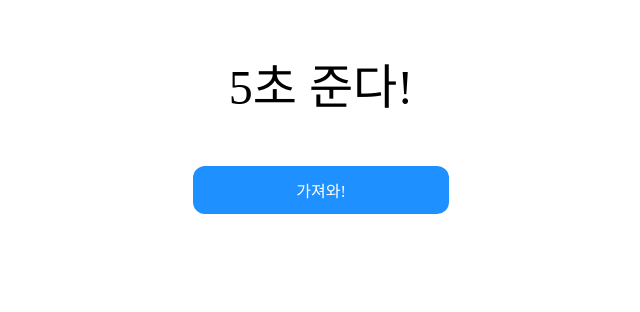
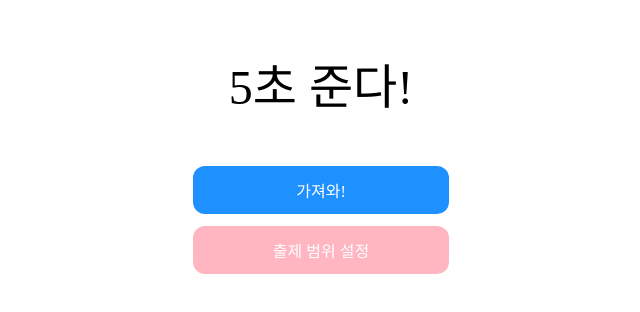
Before and after one commit to Gabul99/five-seconds, a React (Create React App) app: page / in a window 1280 px wide. Shown: the top 312 px of the page, without its empty margins (319-959 px from the left). Built offline with nearby package versions, Linux system fonts and the light colour scheme; a web font is replaced by a local one.

Commit message:
Make Modal for Setting

```diff
--- a/src/ui/main/MainPage.tsx
+++ b/src/ui/main/MainPage.tsx
@@ -1,6 +1,7 @@
 import React, {useState} from "react";
 import styled from "styled-components";
 import GamePlayPage from "../game/GamePlayPage";
+import TestSetModal from "./components/TestSetModal";
 
 const Container = styled.div`
   width: 100%;
@@ -40,8 +41,29 @@ const StartButton = styled.div`
   }
 `
 
+const SettingButton = styled.div`
+  width: 256px;
+  height: 48px;
+  background-color: lightpink;
+  border-radius: 12px;
+  display: flex;
+  justify-content: center;
+  align-items: center;
+  color: white;
+  cursor: pointer;
+
+  margin-top: 12px;
+
+  font-family: "bold", serif;
+
+  &:hover {
+    background-color: pink;
+  }
+`
+
 const MainPage = () => {
   const [isInGame, setInGame] = useState<boolean>(false);
+  const [isModalOpen, setModalOpen] = useState<boolean>(false);
 
   return (
     <Container>
@@ -51,10 +73,16 @@ const MainPage = () => {
         <StartButton onClick={() => setInGame(true)}>
           가져와!
         </StartButton>
+        <SettingButton onClick={() => setModalOpen(true)}>
+          출제 범위 설정
+        </SettingButton>
       </MainContainer>
       }
       { isInGame &&
         <GamePlayPage setInGame={setInGame}/>
+      }
+      { isModalOpen &&
+        <TestSetModal isModalOpen={isModalOpen} setModalOpen={setModalOpen} />
       }
     </Container>
   )
--- /dev/null
+++ b/src/ui/main/components/TestSetModal.tsx
@@ -0,0 +1,77 @@
+import React from 'react';
+import styled, {keyframes} from "styled-components";
+
+const BackgroundFadeIn = keyframes`
+  from {
+    opacity: 0;
+  }
+  to {
+    opacity: 0.3;
+  }
+`
+
+const ModalFadeIn = keyframes`
+  from {
+    opacity: 0;
+    margin-top: -50px;
+  }
+  to {
+    opacity: 1;
+    margin-top: 0;
+  }
+`
+
+const Container = styled.div`
+  position: absolute;
+  top: 0;
+  left: 0;
+
+  width: 100%;
+  height: 100%;
+  display: flex;
+  justify-content: center;
+  align-items: center;
+`
+
+const Background = styled.div`
+  width: 100%;
+  height: 100%;
+  background-color: black;
+  opacity: 0.3;
+  position: absolute;
+  top: 0;
+  left: 0;
+  animation: ${BackgroundFadeIn} 0.2s;
+`
+
+const ModalContainer = styled.div<{ isModalOpen: boolean }>`
+  width: 512px;
+  height: 640px;
+  background-color: white;
+  border-radius: 8px;
+  display: flex;
+  flex-direction: column;
+  align-items: center;
+  z-index: 10;
+  animation: ${ModalFadeIn} 0.2s;
+  overflow-y: scroll;
+`
+
+interface Props {
+  isModalOpen: boolean;
+
+  setModalOpen(_: boolean): void;
+}
+
+const TestSetModal = ({isModalOpen, setModalOpen}: Props) => {
+  return (
+    <Container>
+      <Background onClick={() => setModalOpen(false)}/>
+      <ModalContainer isModalOpen={isModalOpen}>
+        모달모달
+      </ModalContainer>
+    </Container>
+  );
+};
+
+export default TestSetModal;
```
